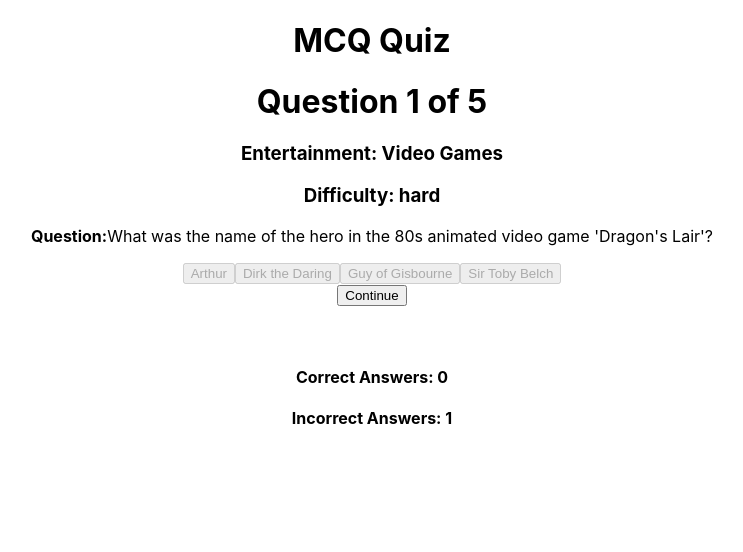
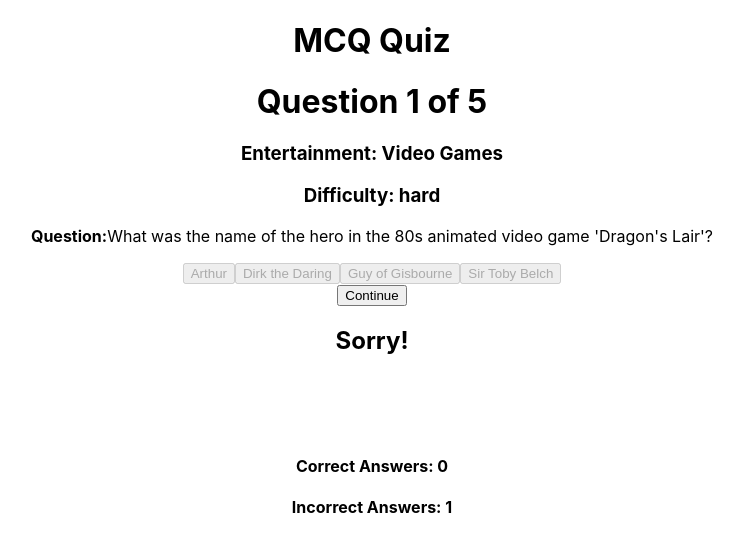
Before and after one commit to FarazIITK/mcq-quiz-react, a React (Create React App) app: page / in a window 1280 px wide. Both pictures are taken after a click on the button "Arthur". Shown: the top 552 px of the page, without its empty margins (268-1011 px from the left). Built offline with nearby package versions, Linux system fonts and the light colour scheme.

Commit message:
Added logic to display result-message on clicking option

```diff
--- a/src/App.tsx
+++ b/src/App.tsx
@@ -18,6 +18,7 @@
   const [correctAnswers, setCorrectAnswers] = useState<number>(0);
   const [incorrectAnswers, setIncorrectAnswers] = useState<number>(0);
   const [isAnswerGiven, setIsAnswerGiven] = useState<boolean>(false);
+  const [resultMessageText, setResultMessageText] = useState<string>('');
 
   const optionButtonHandler = (e: React.MouseEvent<HTMLElement>) => {
     console.log((e.target as any).innerText);
@@ -28,9 +29,11 @@
     ) {
       const updatedCorrectAnswers = correctAnswers + 1;
       setCorrectAnswers(updatedCorrectAnswers);
+      setResultMessageText('Correct!');
     } else {
       const updatedIncorrectAnswers = incorrectAnswers + 1;
       setIncorrectAnswers(updatedIncorrectAnswers);
+      setResultMessageText('Sorry!');
     }
     setIsAnswerGiven(true);
   };
@@ -66,13 +69,15 @@
       <div>
         {shuffledOptions.map((element) => {
           return (
-            <button disabled={isAnswerGiven} onClick={optionButtonHandler}>
+            <button
+              disabled={isAnswerGiven}
+              onClick={optionButtonHandler}
+              key={element}
+            >
               {decodeURIComponent(element)}
             </button>
           );
         })}
-        {/* <h2>vdkjvkj</h2>
-        <h2>dbjb</h2> */}
       </div>
     );
   };
@@ -96,23 +101,11 @@
             {decodeURIComponent(questions[currentQuestion - 1].question)}
           </p>
           {renderOptions()}
-          {/* <button onClick={optionButtonHandler} disabled={isAnswerGiven}>
-            Option 1
-          </button>
-          <button onClick={optionButtonHandler} disabled={isAnswerGiven}>
-            Option 1
-          </button>
-          <button onClick={optionButtonHandler} disabled={isAnswerGiven}>
-            Option 1
-          </button>
-          <button onClick={optionButtonHandler} disabled={isAnswerGiven}>
-            Option 1
-          </button> */}
 
           {isAnswerGiven && (
             <button onClick={continueButtonHandler}>Continue</button>
           )}
-
+          {isAnswerGiven && <h2>{resultMessageText}</h2>}
           <br />
           <br />
           <br />
```
